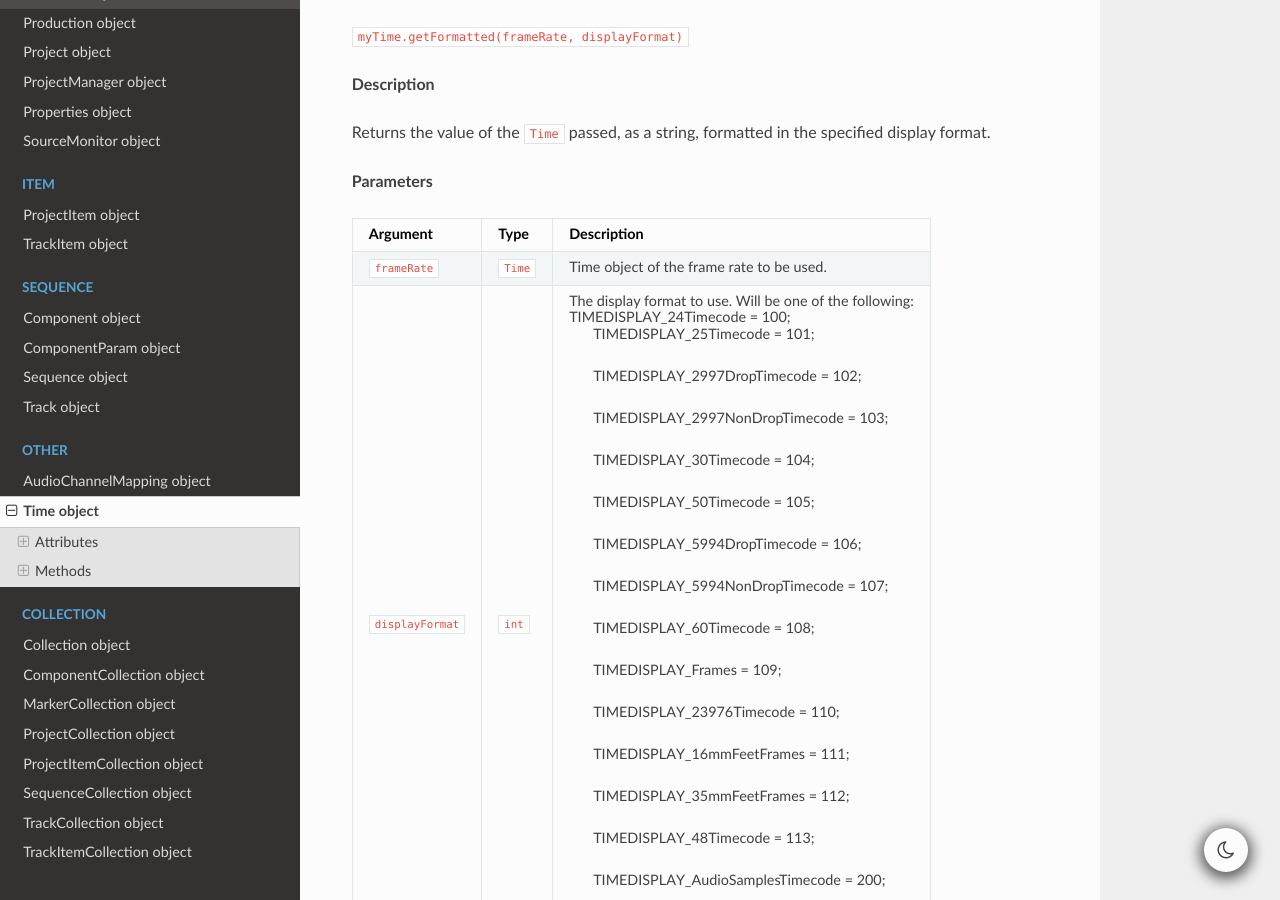
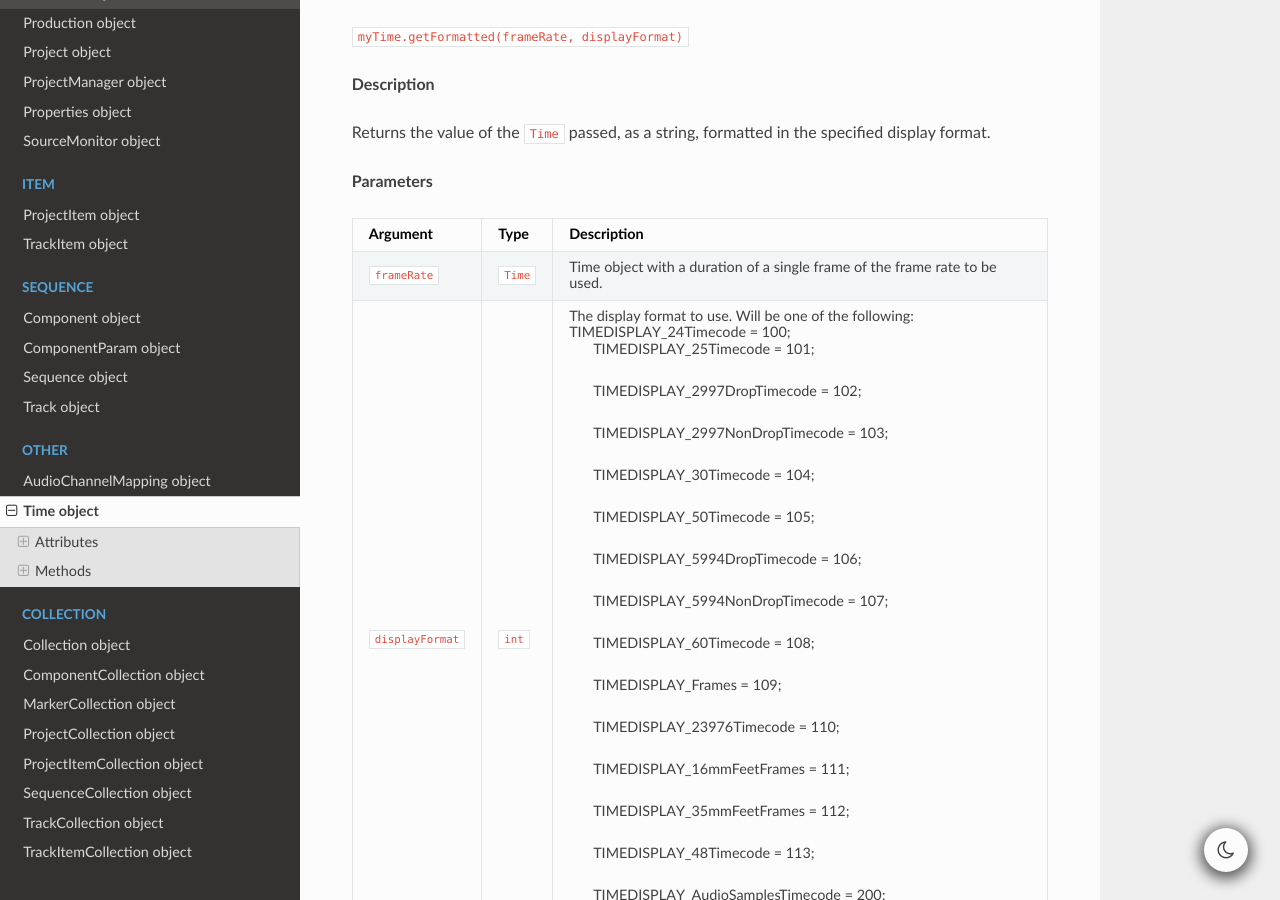
Before and after one commit to docsforadobe/premiere-scripting-guide, a Sphinx documentation site: the page built from docs/other/time.rst, in a window 1280 px wide and 900 px high, scrolled down 1149 px. Built offline with Sphinx 7.4.7 and the Read the Docs theme 2.0.0, drawn with Linux system fonts in a browser that asks for light colours.

Commit message:
PrScripting Guide Edit
time object frame rate

```diff
--- a/docs/other/time.rst
+++ b/docs/other/time.rst
@@ -71,7 +71,7 @@ Returns the value of the ``Time`` passed, as a string, formatted in the specifie
 ===================  ===========  =======================
 Argument             Type         Description
 ===================  ===========  =======================
-``frameRate``        ``Time``     Time object of the frame rate to be used.
+``frameRate``        ``Time``     Time object with a duration of a single frame of the frame rate to be used.
 ``displayFormat``    ``int``      The display format to use. Will be one of the following:
 
                                   TIMEDISPLAY_24Timecode				= 100;
```
